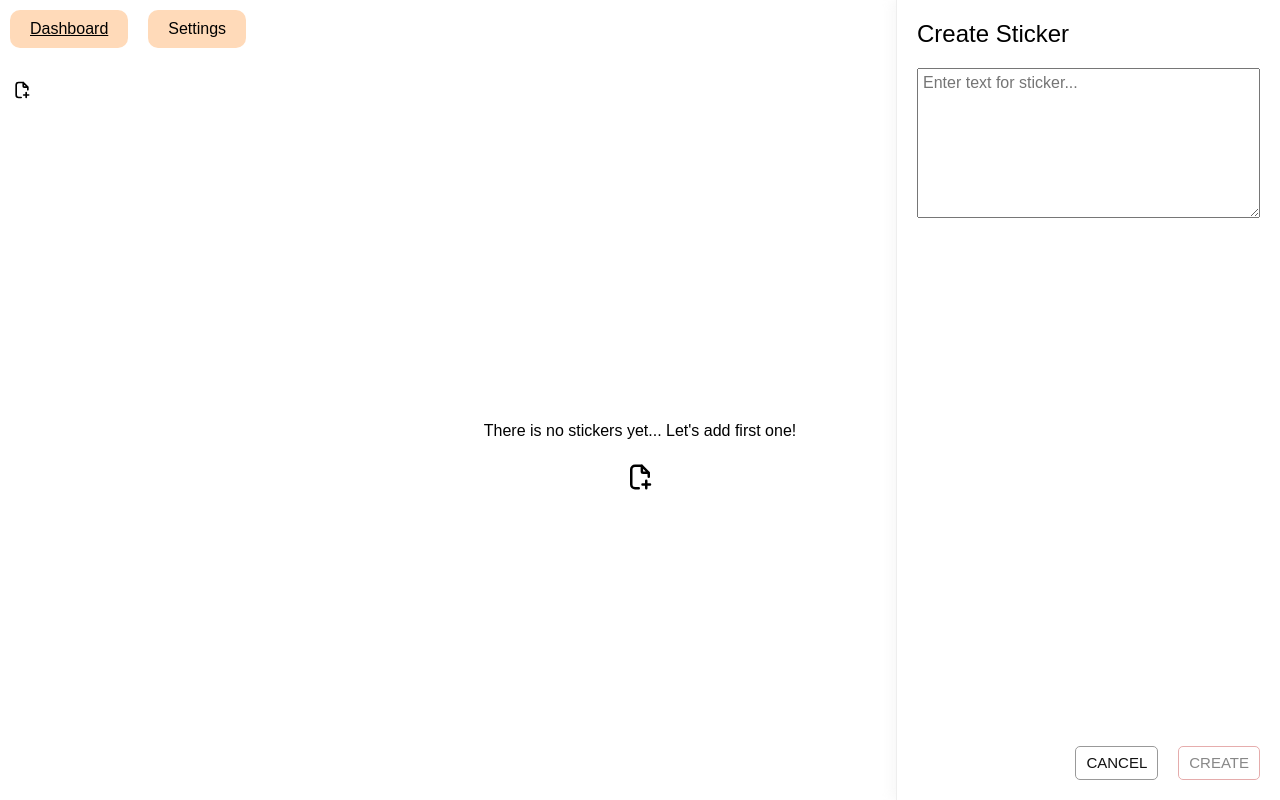
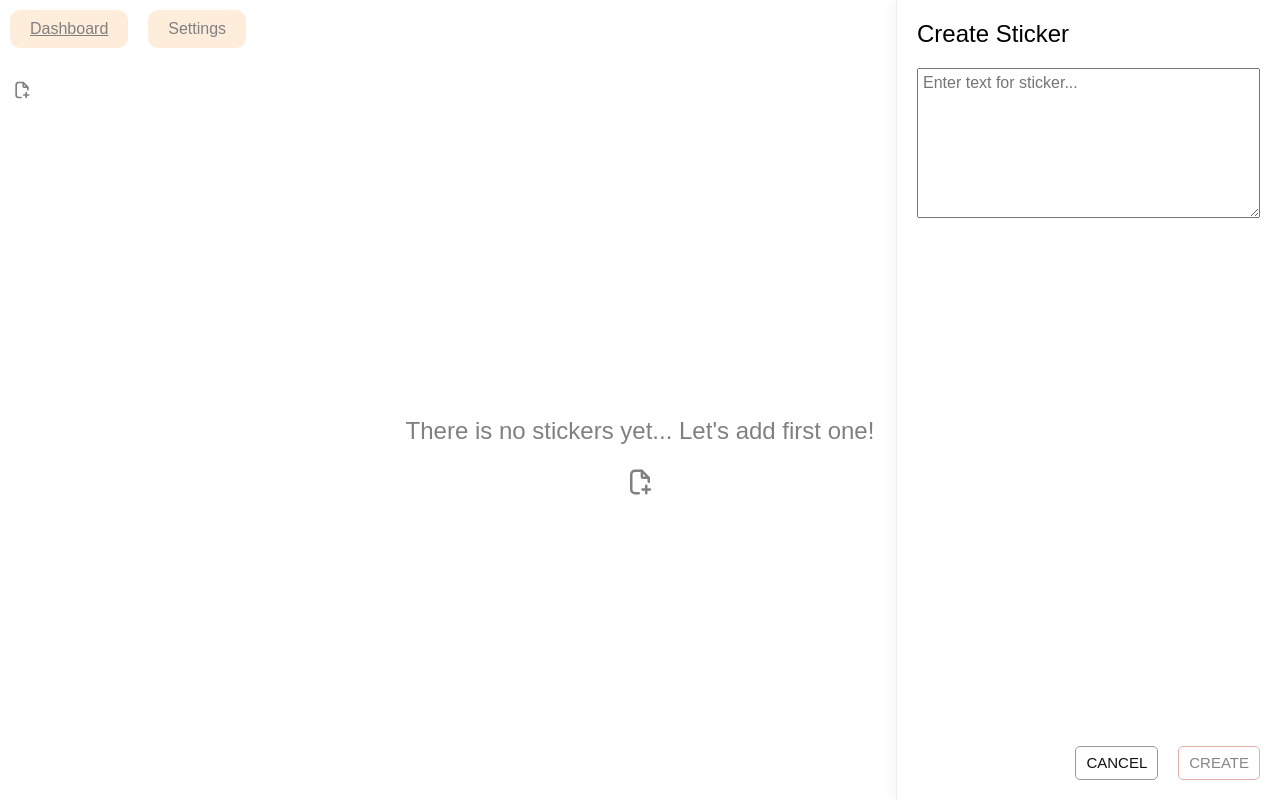
Before and after one commit to idomyshev/mobicult-technical-task, a Nuxt app: page /settings in a window 1280 px wide. Both pictures are taken after a click on the element 22 px from the left and 91 px from the top of the page. Built offline with nearby package versions, Linux system fonts and the light colour scheme.

Commit message:
feat: basic drawer overlay

```diff
--- a/components/StickersView.vue
+++ b/components/StickersView.vue
@@ -71,6 +71,8 @@ const handleClickDelete = (item: ISticker) => {
 </template>
 
 <style scoped lang="scss">
+@import "@/scss/typography";
+
 .stickers-view {
   height: 100%;
   width: 100%;
@@ -95,8 +97,8 @@ const handleClickDelete = (item: ISticker) => {
   height: 100%;
   display: grid;
   place-items: center;
-  font-size: 1.125rem;
   div {
+    @include titles-m;
     display: grid;
     place-items: center;
     gap: 20px;
--- a/components/basic/BasicDrawer.vue
+++ b/components/basic/BasicDrawer.vue
@@ -43,9 +43,9 @@ defineExpose({
 </script>
 
 <template>
-  <Transition name="basic-drawer">
-    <Teleport to="body">
-      <div v-if="visible" class="basic-drawer">
+  <Teleport to="body">
+    <div v-show="visible" class="basic-drawer">
+      <Transition name="basic-drawer">
         <div v-if="visible" class="basic-drawer__inner">
           <div class="basic-drawer__title">{{ title }}</div>
           <div class="basic-drawer__body">
@@ -61,9 +61,9 @@ defineExpose({
             />
           </div>
         </div>
-      </div>
-    </Teleport>
-  </Transition>
+      </Transition>
+    </div>
+  </Teleport>
 </template>
 
 <style lang="scss" scoped>
@@ -75,9 +75,10 @@ defineExpose({
   position: fixed;
   top: 0;
   right: 0;
+  display: grid;
   width: 100vw;
   height: 100vh;
-  display: grid;
+  background-color: colors.$basic-drawer-overlay-background;
 
   &__inner {
     z-index: z-indexes.$basic-drawer-z-index;
--- a/scss/colors.scss
+++ b/scss/colors.scss
@@ -9,5 +9,6 @@ $basic-button-secondary-shadow-color: #66666633;
 $basic-button-text-color: #111;
 
 $basic-drawer-background: #fff;
+$basic-drawer-overlay-background: #ffffff80;
 $basic-drawer-border: #eee;
 $basic-drawer-shadow: #dddddd33;
```
